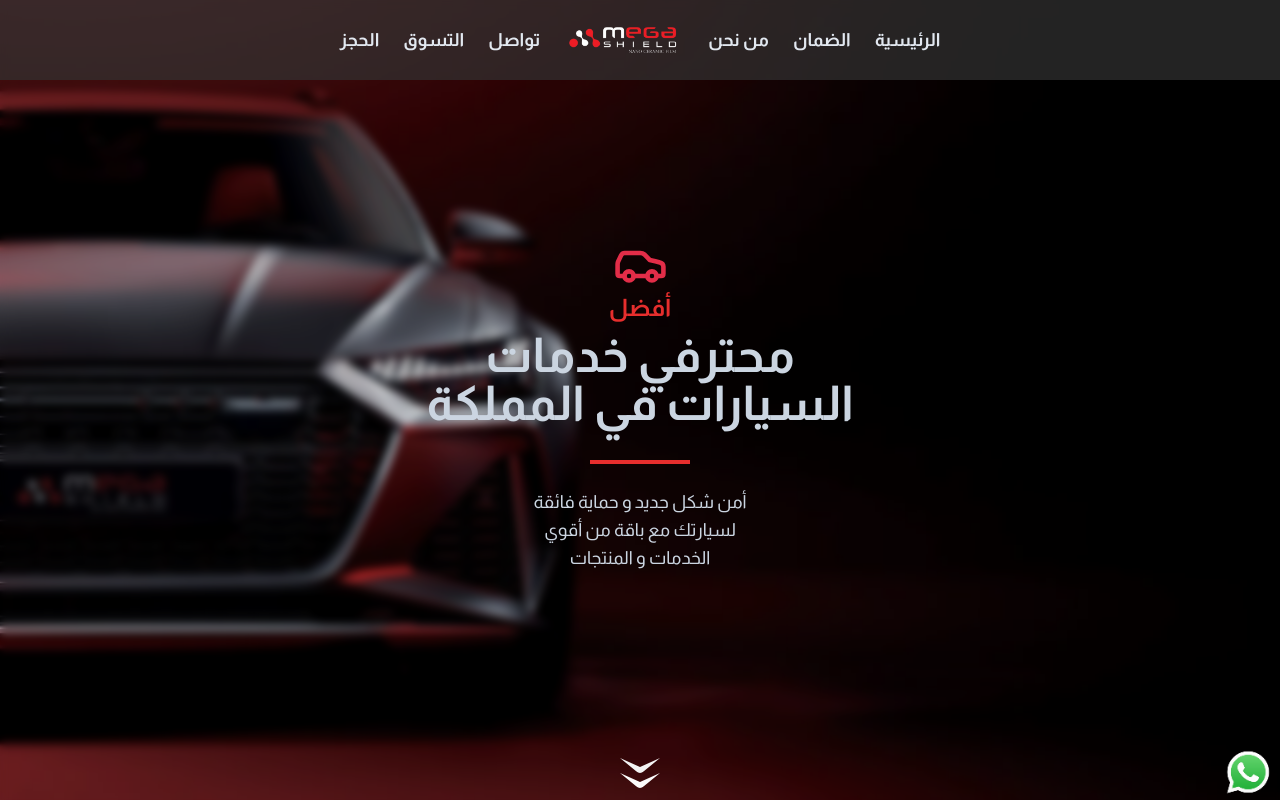
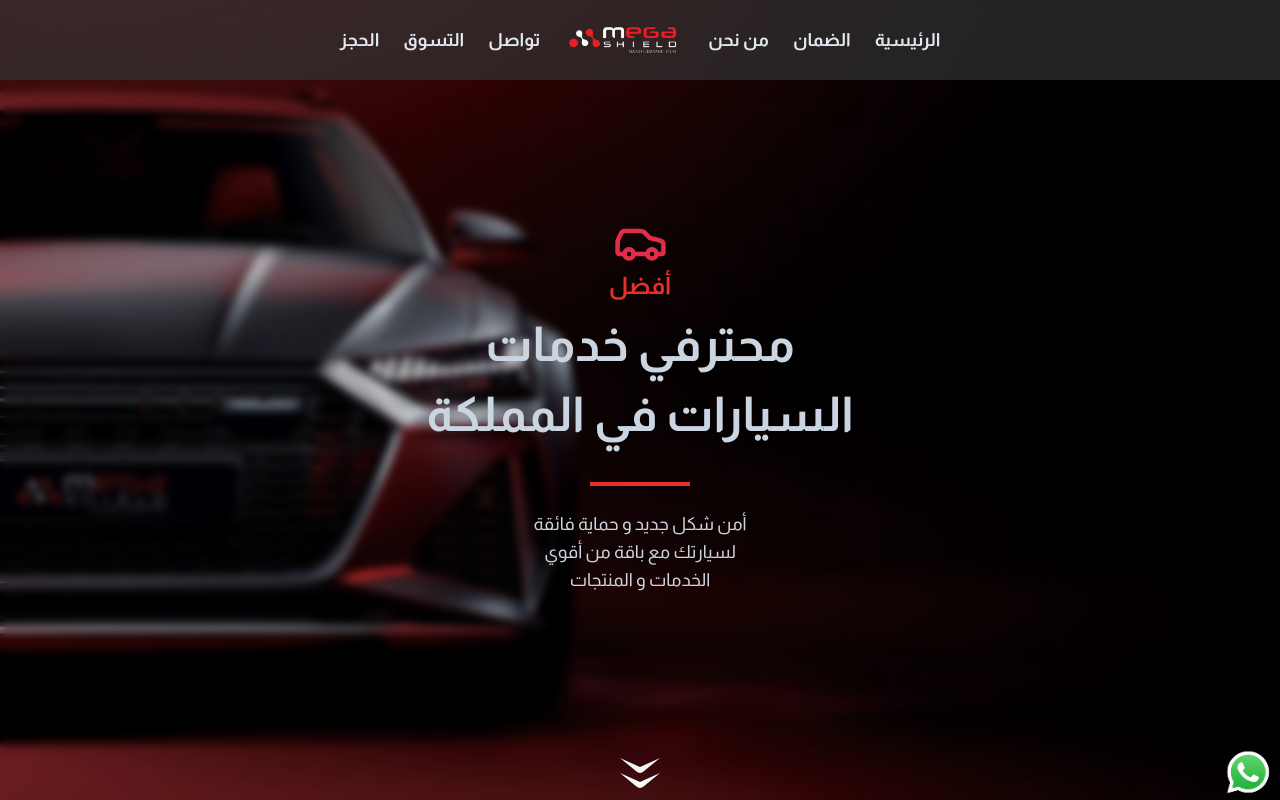
Before and after one commit to amrks7800/mega-shield, a React (Vite) app: page / in a window 1280 px wide. Shown: the top 800 px of the page. Built offline with nearby package versions, Linux system fonts and the light colour scheme; no server answers; a web font is replaced by a local one.

Commit message:
Fix minor id bug in AdditionalService page

```diff
--- a/src/components/AdditionalServiceCard.tsx
+++ b/src/components/AdditionalServiceCard.tsx
@@ -25,14 +25,14 @@ const AdditionalServiceCard = ({
 
   const { data: servicePackages } =
     useGetSubServicePackagesQuery({
-      id: subservices?.services[0]._id!,
+      id: subservices?.services[0]?._id || "",
     })
 
   return (
     <div
-      className="flex-1 bg-cover bg-center bg-no-repeat p-5 hover:border-primary border border-solid border-transparent"
+      className="flex-1 bg-cover bg-center bg-no-repeat h-[70vh] p-5 hover:border-primary border border-solid border-transparent"
       style={{
-        background: `url("${mainService.photo}")`,
+        backgroundImage: `url("${mainService.photo}")`,
       }}
     >
       <h1 className="mx-auto w-fit text-3xl font-arabic text-primary">
--- a/src/components/Carousel.tsx
+++ b/src/components/Carousel.tsx
@@ -29,9 +29,11 @@ const Carousel = () => {
           initial={{ opacity: 0, y: 15 }}
           whileInView={{ opacity: 1, y: 0 }}
           transition={{ duration: 0.3, delay: 0.5 + 0.3 }}
-          className="z-10 text-5xl font-bold text-center mb-2"
+          className="z-10 text-5xl font-bold text-center mb-2 leading-[70px]"
         >
-          محترفي خدمات <br /> السيارات في المملكة
+          محترفي خدمات
+          <br />
+          السيارات في المملكة
         </motion.h1>
         <motion.div
           initial={{ opacity: 0, y: 15 }}
```
